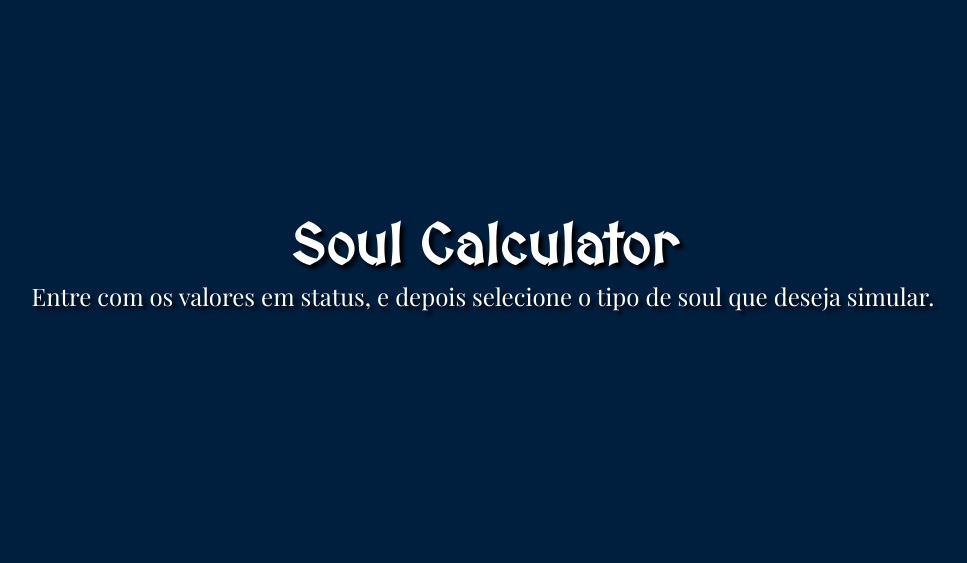
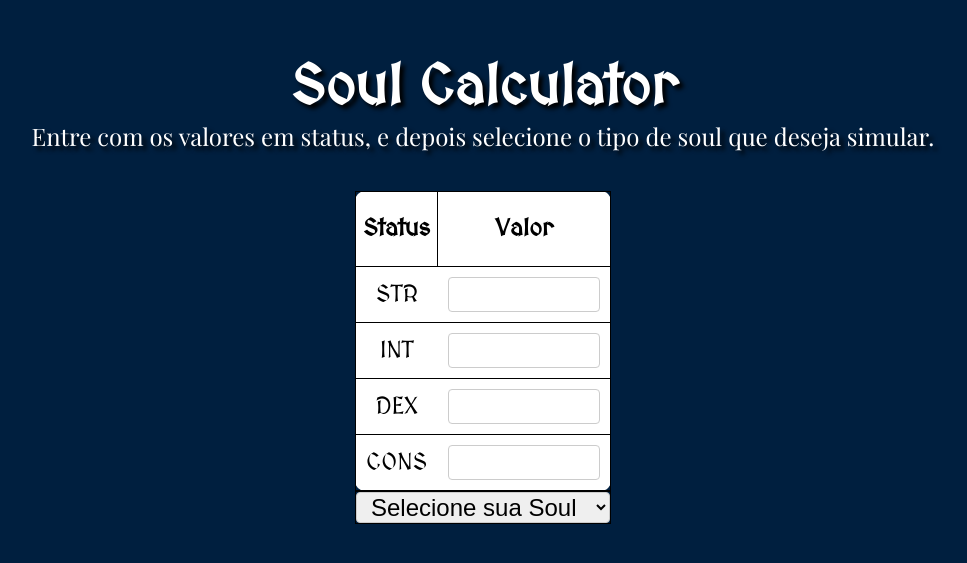
Before and after one commit to Ceagah2/wyd-calculator, a React (Vite) app: page /soul in a window 1280 px wide. Shown: the part 123-686 px from the top of the page, without its empty margins (157-1124 px from the left). Built offline with nearby package versions, Linux system fonts and the light colour scheme; a web font is replaced by a local one.

Commit message:
feat: create Soul Calculator layout

```diff
--- /dev/null
+++ b/src/components/atoms/select/index.tsx
@@ -0,0 +1,27 @@
+import { StyledSelect } from "./styles";
+
+export const Select = () => {
+  const SoulValues = [
+    "Selecione sua Soul",
+    "STR",
+    "INT",
+    "DEX",
+    "CONS",
+    "STR + DEX",
+    "STR + INT",
+    "STR + CONS",
+    " INT + DEX",
+    "INT + CONS",
+    "DEX + CONS",
+  ];
+
+  return (
+    <StyledSelect>
+      {SoulValues.map((soulValue) => (
+        <option key={soulValue} value={soulValue}>
+          {soulValue}
+        </option>
+      ))}
+    </StyledSelect>
+  )
+}
--- /dev/null
+++ b/src/components/atoms/select/styles.ts
@@ -0,0 +1,15 @@
+import styled from "styled-components";
+import { theme } from "../../../styles/theme";
+
+export const StyledSelect = styled.select`
+  width: 100%;
+  height: 100%;
+  border: 1px solid #ccc;
+  border-radius: 4px;
+  padding: 0 10px;
+  font-size: ${theme.sizes.body};
+`
+
+export const StyledOption = styled.option`
+  font-size: ${theme.sizes.body};
+`
--- /dev/null
+++ b/src/components/molecules/SoulTable/index.tsx
@@ -0,0 +1,31 @@
+import { Input } from '../../atoms/input';
+import { Select } from '../../atoms/select';
+import * as S from './styles';
+export const SoulTable = () => {
+  const Status = ['STR', 'INT', 'DEX', 'CONS'];
+  return (
+    <S.TableContainer>
+      <S.Table>
+        <thead>
+          <S.HRow>
+            <S.HCol>Status</S.HCol>
+            <S.HCol>Valor</S.HCol>
+          </S.HRow>
+        </thead>
+        <tbody>
+          {Status.map((status) => (
+            <S.Row key={status}>
+              <S.Col>{status}</S.Col>
+              <S.Col>
+                <Input />
+              </S.Col>
+            </S.Row>
+          ))}
+        </tbody>
+      </S.Table>
+        <S.Footer>
+          <Select />
+        </S.Footer>
+    </S.TableContainer>
+  );
+}
--- /dev/null
+++ b/src/components/molecules/SoulTable/styles.ts
@@ -0,0 +1,47 @@
+import styled from 'styled-components';
+import { theme } from '../../../styles/theme';
+
+export const TableContainer = styled.div`
+  width: 50vw;
+  height: 40vh;
+  display: flex;
+  flex-direction: column;
+  align-items: center;
+  justify-content: center;
+`
+
+export const Table = styled.table`
+  width: 40%;
+  height: 100%;
+  border-collapse: collapse;
+  border-spacing: 0;
+  background: ${theme.colors.white};
+  border-radius: 10px;
+`
+export const HRow = styled.tr`
+  font-size: ${theme.sizes.body};
+  font-family: ${theme.fonts.heading};
+  height: 75px;
+`;
+export const HCol = styled.th`
+  border: 1px solid black;
+  font-size: ${theme.sizes.body};
+  font-family: ${theme.fonts.heading};
+`;
+export const Row = styled.tr`
+  border: 1px solid black;
+`;
+export const Col = styled.td`
+  text-align: center;
+  font-size: ${theme.sizes.body};
+  font-family: ${theme.fonts.heading};
+  padding: 10px;
+`;
+
+export const Footer = styled.div`
+  border: 1px solid black;
+  font-size: ${theme.sizes.body};
+  font-family: ${theme.fonts.heading};
+  width: 40%;
+  height: 75px;
+`
--- a/src/pages/Soul/index.tsx
+++ b/src/pages/Soul/index.tsx
@@ -1,4 +1,5 @@
 import { Container } from "../../components/atoms/container";
+import { SoulTable } from "../../components/molecules/SoulTable";
 import * as S from "./styles";
 
 export default function Soul(){
@@ -12,6 +13,9 @@ export default function Soul(){
           </S.Description>
         </S.DescriptionContainer>
       </S.Header>
+      <S.MainContent>
+        <SoulTable />
+      </S.MainContent>
     </Container>
   );
 }
--- a/src/pages/Soul/styles.ts
+++ b/src/pages/Soul/styles.ts
@@ -31,3 +31,10 @@ export const Description = styled.p`
   font-family: ${theme.fonts.body};
   text-shadow: 4px 4px 4px #000000;
 `
+
+export const MainContent = styled.section`
+  display: flex;
+  flex-direction: column;
+  align-items: center;
+  justify-content: center;
+`
```
